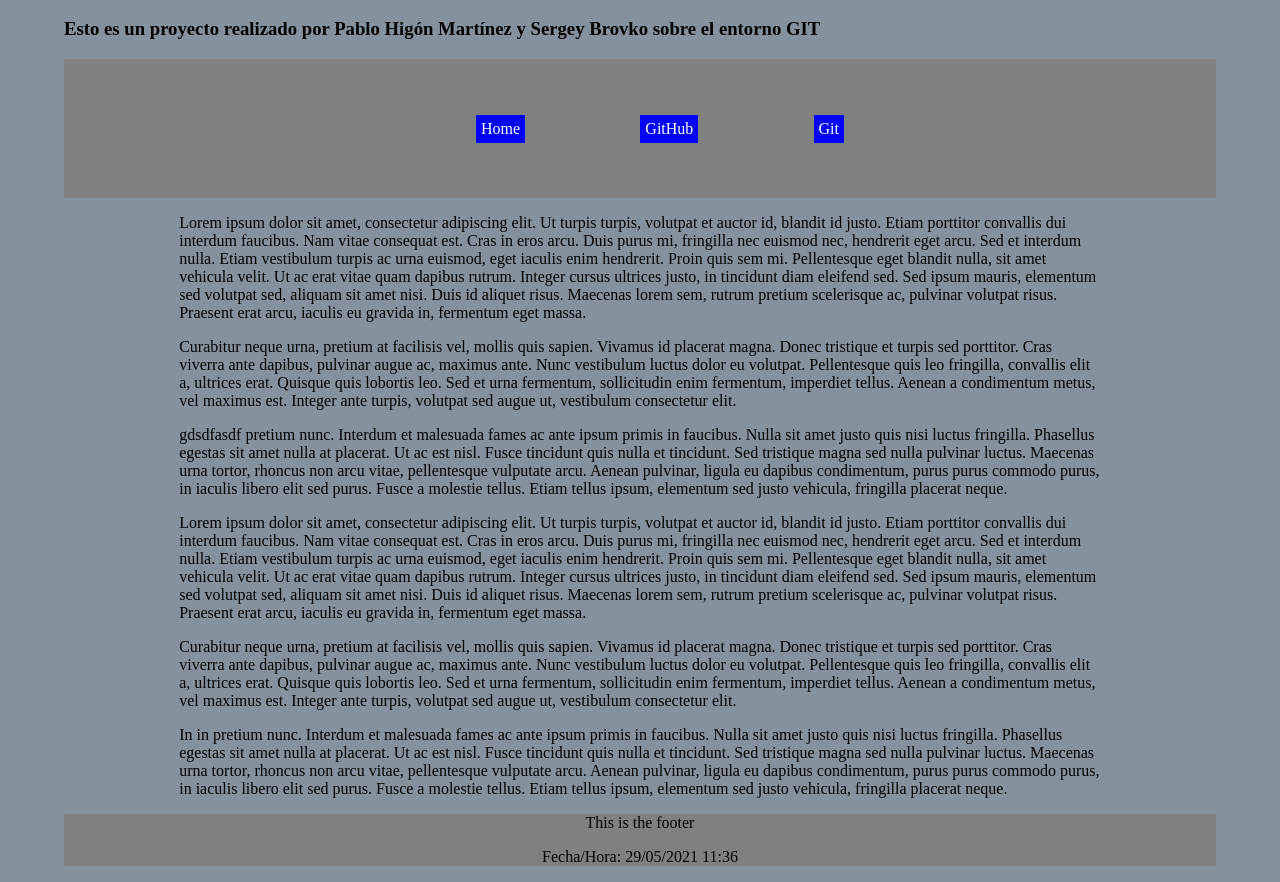
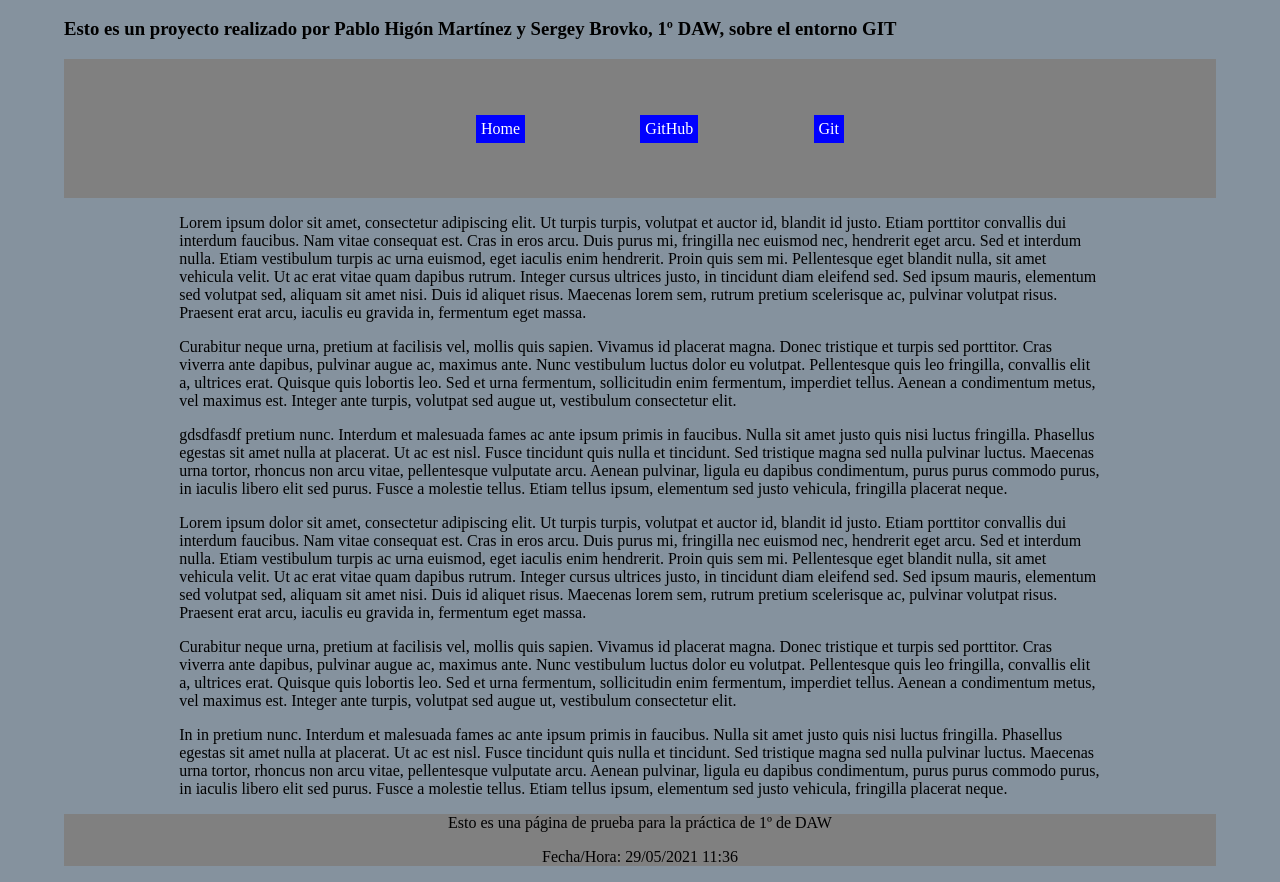
Before and after one commit to ProyectoHigonBrovko/proyectohigonbrovko.github.io, a plain HTML site: page paginas/git.html in a window 1280 px wide. Shown: the part 68-950 px from the top of the page. Drawn offline with Linux system fonts and the light colour scheme.

Commit message:
Footer added and h3 edited

```diff
--- a/paginas/git.html
+++ b/paginas/git.html
@@ -8,7 +8,7 @@
     <body>
         <header>
             <h1>Proyecto Higón Brovko</h1>
-            <p><h3>Esto es un proyecto realizado por Pablo Higón Martínez y Sergey Brovko sobre el entorno GIT</h3></p>
+            <p><h3>Esto es un proyecto realizado por Pablo Higón Martínez y Sergey Brovko, 1º DAW, sobre el entorno GIT</h3></p>
         </header>
             <nav>
                 <div class="menu">
@@ -35,7 +35,8 @@
 
         <p>In in pretium nunc. Interdum et malesuada fames ac ante ipsum primis in faucibus. Nulla sit amet justo quis nisi luctus fringilla. Phasellus egestas sit amet nulla at placerat. Ut ac est nisl. Fusce tincidunt quis nulla et tincidunt. Sed tristique magna sed nulla pulvinar luctus. Maecenas urna tortor, rhoncus non arcu vitae, pellentesque vulputate arcu. Aenean pulvinar, ligula eu dapibus condimentum, purus purus commodo purus, in iaculis libero elit sed purus. Fusce a molestie tellus. Etiam tellus ipsum, elementum sed justo vehicula, fringilla placerat neque.</p>
     </main>
-        <footer>This is the footer
+        <footer>
+        <p>Esto es una página de prueba para la práctica de 1º de DAW</p>
         <p>Fecha/Hora: <span id="datetime"></span></p>
         <script src="../script.js"></script>
         </footer>
```
